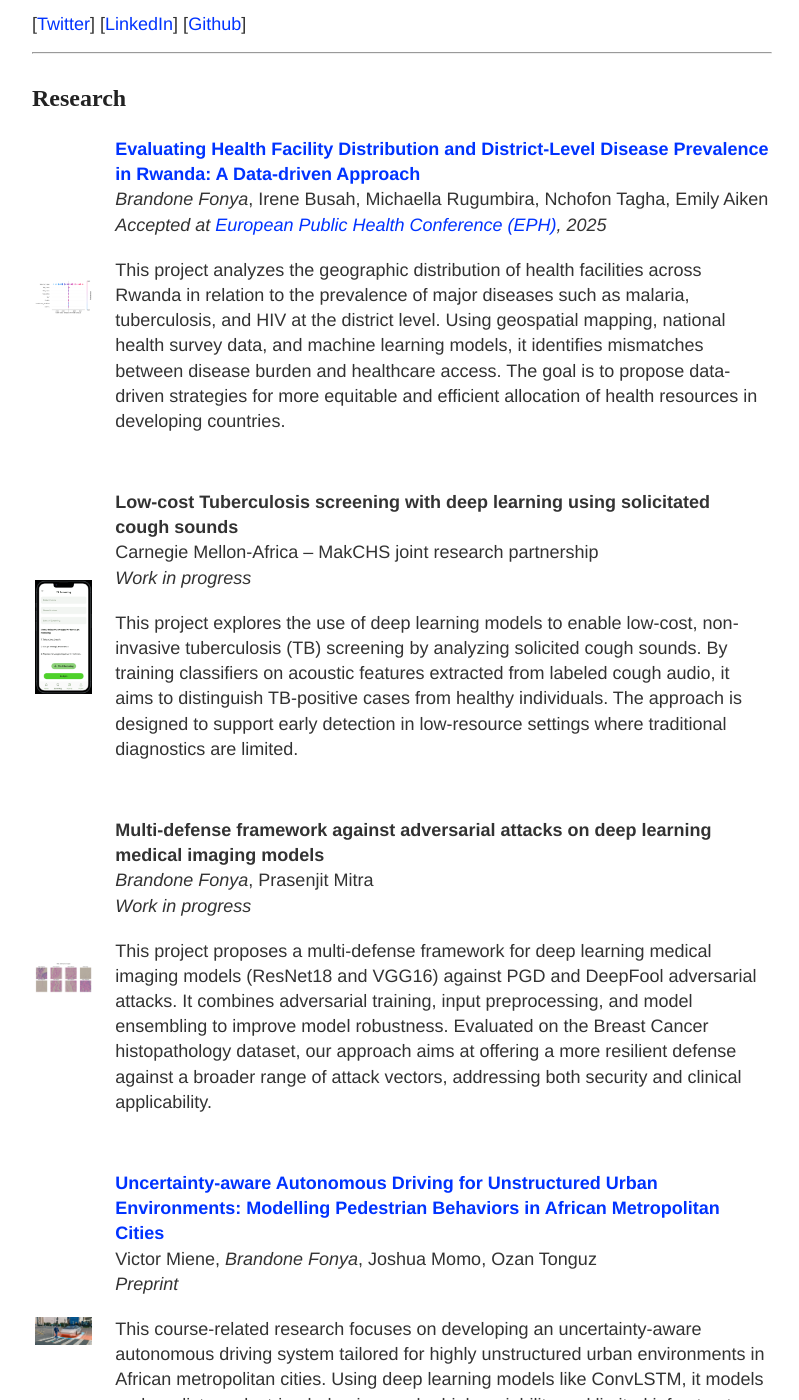
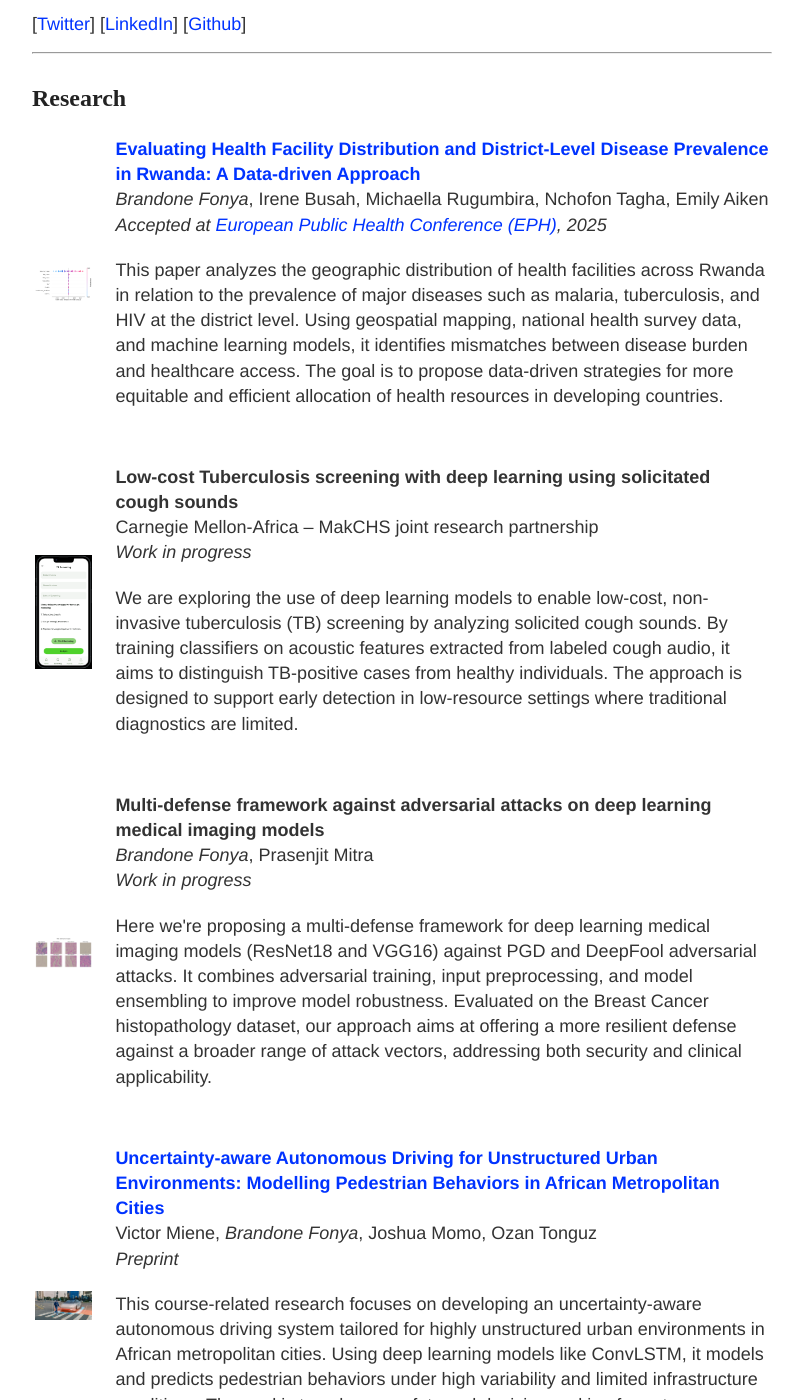
Before and after one commit to FonyaBrandone/FonyaBrandone.github.io, a Jekyll site: the page built from index.md, in a window 1280 px wide and 1400 px high, scrolled down 558 px. Shown: the whole window, without its empty margins (238-1037 px from the left). Built offline with Jekyll 4.4.1, drawn with Linux system fonts in a browser that asks for light colours.

Commit message:
Updated research descriptions

```diff
--- a/index.md
+++ b/index.md
@@ -45,7 +45,7 @@ Apart from work, I enjoy travelling, reading and watching documentaries.
       Evaluating Health Facility Distribution and District-Level Disease Prevalence in Rwanda: A Data-driven Approach</a></b><br>
       <i>Brandone Fonya</i>, Irene Busah, Michaella Rugumbira, Nchofon Tagha, Emily Aiken<br>
       <i>Accepted at <a href="https://ephconference.eu/" target="_blank">European Public Health Conference (EPH)</a>, 2025</i>
-      <p style='margin-top: 20px; margin-bottom: 30px;'>This project analyzes the geographic distribution of health facilities across Rwanda in relation to the prevalence of major diseases such as malaria, tuberculosis, and HIV at the district level. Using geospatial mapping, national health survey data, and machine learning models, it identifies mismatches between disease burden and healthcare access. The goal is to propose data-driven strategies for more equitable and efficient allocation of health resources in developing countries.</p>
+      <p style='margin-top: 20px; margin-bottom: 30px;'>This paper analyzes the geographic distribution of health facilities across Rwanda in relation to the prevalence of major diseases such as malaria, tuberculosis, and HIV at the district level. Using geospatial mapping, national health survey data, and machine learning models, it identifies mismatches between disease burden and healthcare access. The goal is to propose data-driven strategies for more equitable and efficient allocation of health resources in developing countries.</p>
     </td>
   </tr>
 
@@ -57,7 +57,7 @@ Apart from work, I enjoy travelling, reading and watching documentaries.
       <b>Low-cost Tuberculosis screening with deep learning using solicitated cough sounds</b><br>
       Carnegie Mellon-Africa – MakCHS joint research partnership<br>
       <i>Work in progress</i>
-      <p style='margin-top: 20px; margin-bottom: 30px;'>This project explores the use of deep learning models to enable low-cost, non-invasive tuberculosis (TB) screening by analyzing solicited cough sounds. By training classifiers on acoustic features extracted from labeled cough audio, it aims to distinguish TB-positive cases from healthy individuals. The approach is designed to support early detection in low-resource settings where traditional diagnostics are limited.</p>
+      <p style='margin-top: 20px; margin-bottom: 30px;'>We are exploring the use of deep learning models to enable low-cost, non-invasive tuberculosis (TB) screening by analyzing solicited cough sounds. By training classifiers on acoustic features extracted from labeled cough audio, it aims to distinguish TB-positive cases from healthy individuals. The approach is designed to support early detection in low-resource settings where traditional diagnostics are limited.</p>
     </td>
   </tr>
 
@@ -69,7 +69,7 @@ Apart from work, I enjoy travelling, reading and watching documentaries.
       <b>Multi-defense framework against adversarial attacks on deep learning medical imaging models</b><br>
       <i>Brandone Fonya</i>, Prasenjit Mitra<br>
       <i>Work in progress</i>
-      <p style='margin-top: 20px; margin-bottom: 30px;'>This project proposes a multi-defense framework for deep learning medical imaging models (ResNet18 and VGG16) against PGD and DeepFool adversarial attacks. It combines adversarial training, input preprocessing, and model ensembling to improve model robustness.  Evaluated on the Breast Cancer histopathology dataset, our approach aims at offering a more resilient defense against a broader range of attack vectors, addressing both security and clinical applicability. </p>
+      <p style='margin-top: 20px; margin-bottom: 30px;'>Here we're proposing a multi-defense framework for deep learning medical imaging models (ResNet18 and VGG16) against PGD and DeepFool adversarial attacks. It combines adversarial training, input preprocessing, and model ensembling to improve model robustness.  Evaluated on the Breast Cancer histopathology dataset, our approach aims at offering a more resilient defense against a broader range of attack vectors, addressing both security and clinical applicability. </p>
     </td>
   </tr>
 
```
